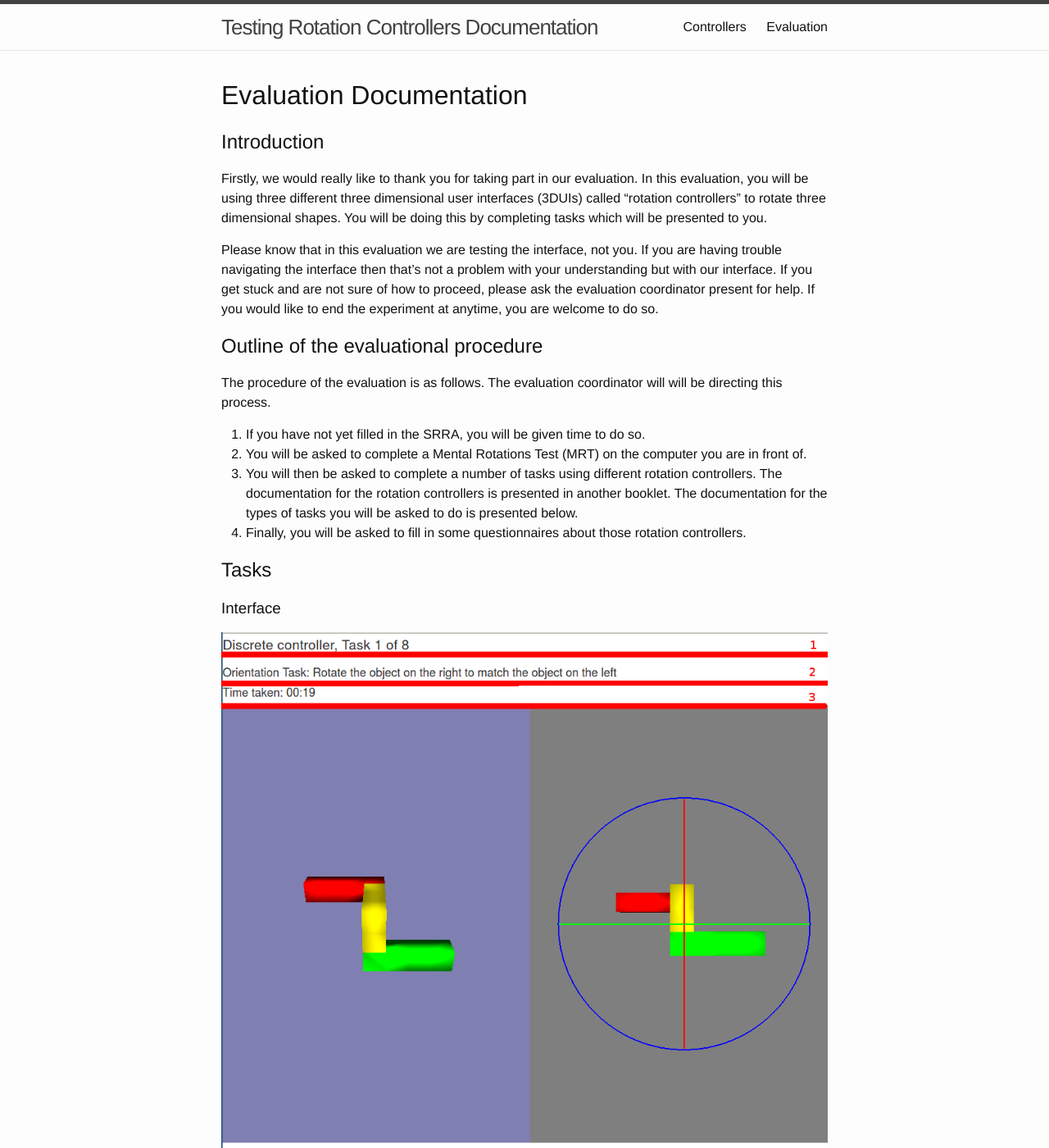
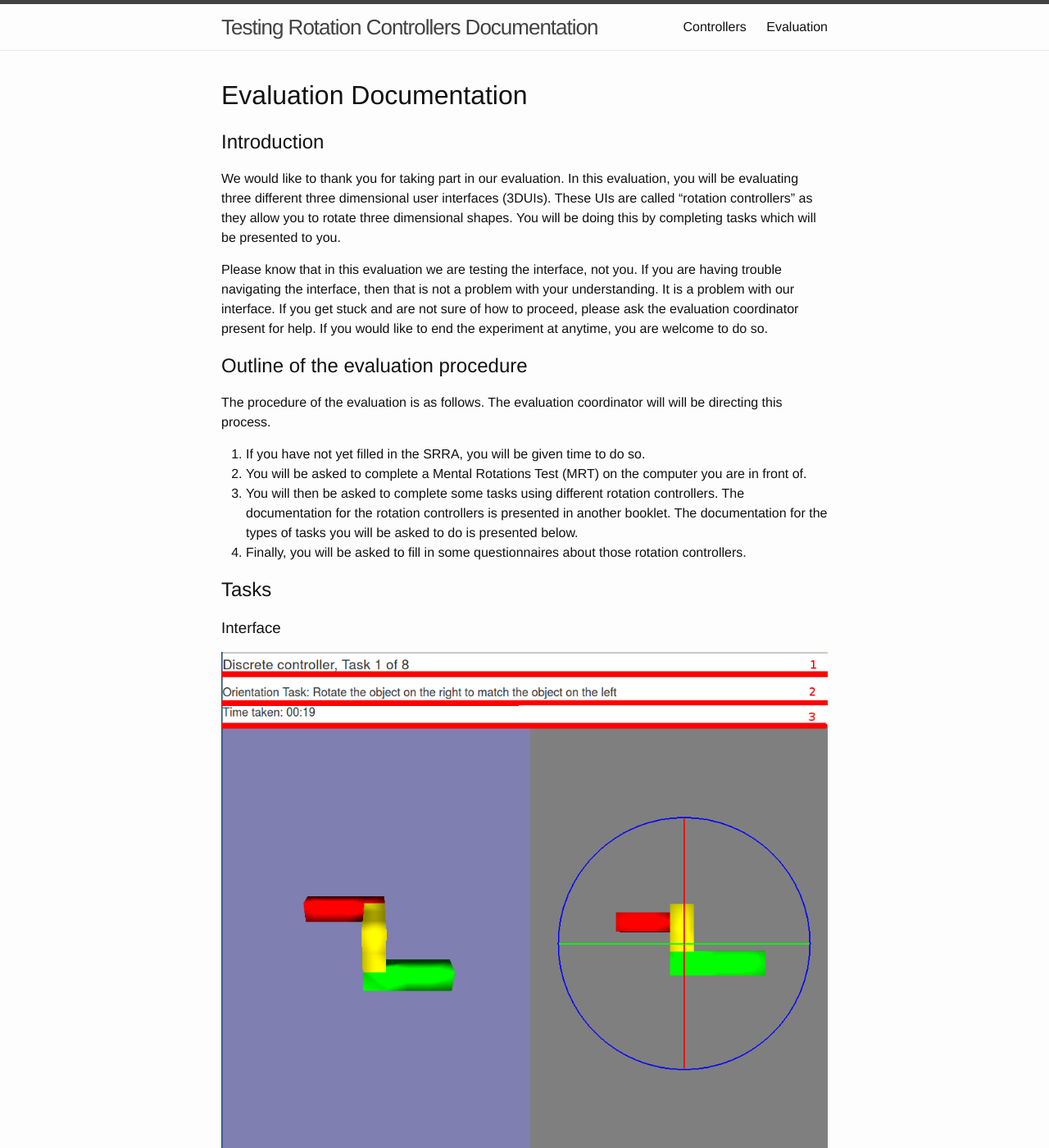
Before and after one commit to 3DUI/testing-interface, a Jekyll site: the page built from documentation/experiment.md, in a window 1280 px wide and 1400 px high. Shown: the whole window at 82% size. Built offline with Jekyll 4.4.1, drawn with Linux system fonts in a browser that asks for light colours; some of the changed text lies outside the part shown.

Commit message:
Edited experiment outline

```diff
--- a/documentation/experiment.md
+++ b/documentation/experiment.md
@@ -7,17 +7,17 @@ title: Evaluation
 
 ## Introduction
 
-Firstly, we would really like to thank you for taking part in our evaluation. In this evaluation, you will be using three different three dimensional user interfaces (3DUIs) called "rotation controllers" to rotate three dimensional shapes. You will be doing this by completing tasks which will be presented to you.
+We would like to thank you for taking part in our evaluation. In this evaluation, you will be evaluating three different three dimensional user interfaces (3DUIs). These UIs are called "rotation controllers" as they allow you to rotate three dimensional shapes. You will be doing this by completing tasks which will be presented to you.
 
-Please know that in this evaluation we are testing the interface, not you. If you are having trouble navigating the interface then that's not a problem with your understanding but with our interface. If you get stuck and are not sure of how to proceed, please ask the evaluation coordinator present for help. If you would like to end the experiment at anytime, you are welcome to do so.
+Please know that in this evaluation we are testing the interface, not you. If you are having trouble navigating the interface, then that is not a problem with your understanding. It is a problem with our interface. If you get stuck and are not sure of how to proceed, please ask the evaluation coordinator present for help. If you would like to end the experiment at anytime, you are welcome to do so.
 
-## Outline of the evaluational procedure
+## Outline of the evaluation procedure
 
 The procedure of the evaluation is as follows. The evaluation coordinator will will be directing this process.
 
 1. If you have not yet filled in the SRRA, you will be given time to do so.
 2. You will be asked to complete a Mental Rotations Test (MRT) on the computer you are in front of.
-3. You will then be asked to complete a number of tasks using different rotation controllers. The documentation for the rotation controllers is presented in another booklet. The documentation for the types of tasks you will be asked to do is presented below.
+3. You will then be asked to complete some tasks using different rotation controllers. The documentation for the rotation controllers is presented in another booklet. The documentation for the types of tasks you will be asked to do is presented below.
 4. Finally, you will be asked to fill in some questionnaires about those rotation controllers.
 
 ## Tasks
@@ -26,13 +26,15 @@ The procedure of the evaluation is as follows. The evaluation coordinator will w
 
 ![Experiment Interface](images/interface.png)
 
-The experimental interface has a number of sections. In the above, we've divided in into several vertical sections which we'll explain below.
+The experimental interface has five sections. In the above, we have divided in into several vertical sections which we have explained below.
 
-1. __Title__: The title gives you the current controller you are testing, along with how many tasks you have left. Here, we're testing the Discrete Controller (shown in the _Model to Rotate_ screen in section 4) and we're on task 1 of 8.
-2. __Instructions__: This section gives you instructions for how to complete the current task. Here we can see we're completing an _Orientation Task_ where we have to rotate an object to match the orientation of another object. More full instructions for the types of tasks are given below.
+1. __Title__: The title gives you the current controller you are testing, along with how many tasks you have left. Here, we are testing the Discrete Controller (shown in the _Model to Rotate_ screen in section 4) and we are on task 1 of 8.
+2. __Instructions__: This section gives you instructions for how to complete the current task. Here we can see we are completing an _Orientation Task_ where we have to rotate an object to match the orientation of another object. More full instructions for the types of tasks are given below.
 3. __Time taken__: This is a timer showing the time taken for the current task.
 4. __3D Views__: This section contains the 3D rendered scenes. This view depends on the type of task being completed, and the rotation controller being used.
-5. __Task Controls__: These buttons allow you to a) submit the current task when you have completed it and b) reset the orientation of your model to its starting orientation if you want to start rotating again.
+5. __Task Controls__: These buttons allow you to
+    -  _Submit Task_: submit the current task when you have completed it.
+    - _Reset Orientation_: Reset the orientation of your model to its starting orientation.
 
 ### Orientation Matching
 
```
Also changed, not shown: 1 other file.
